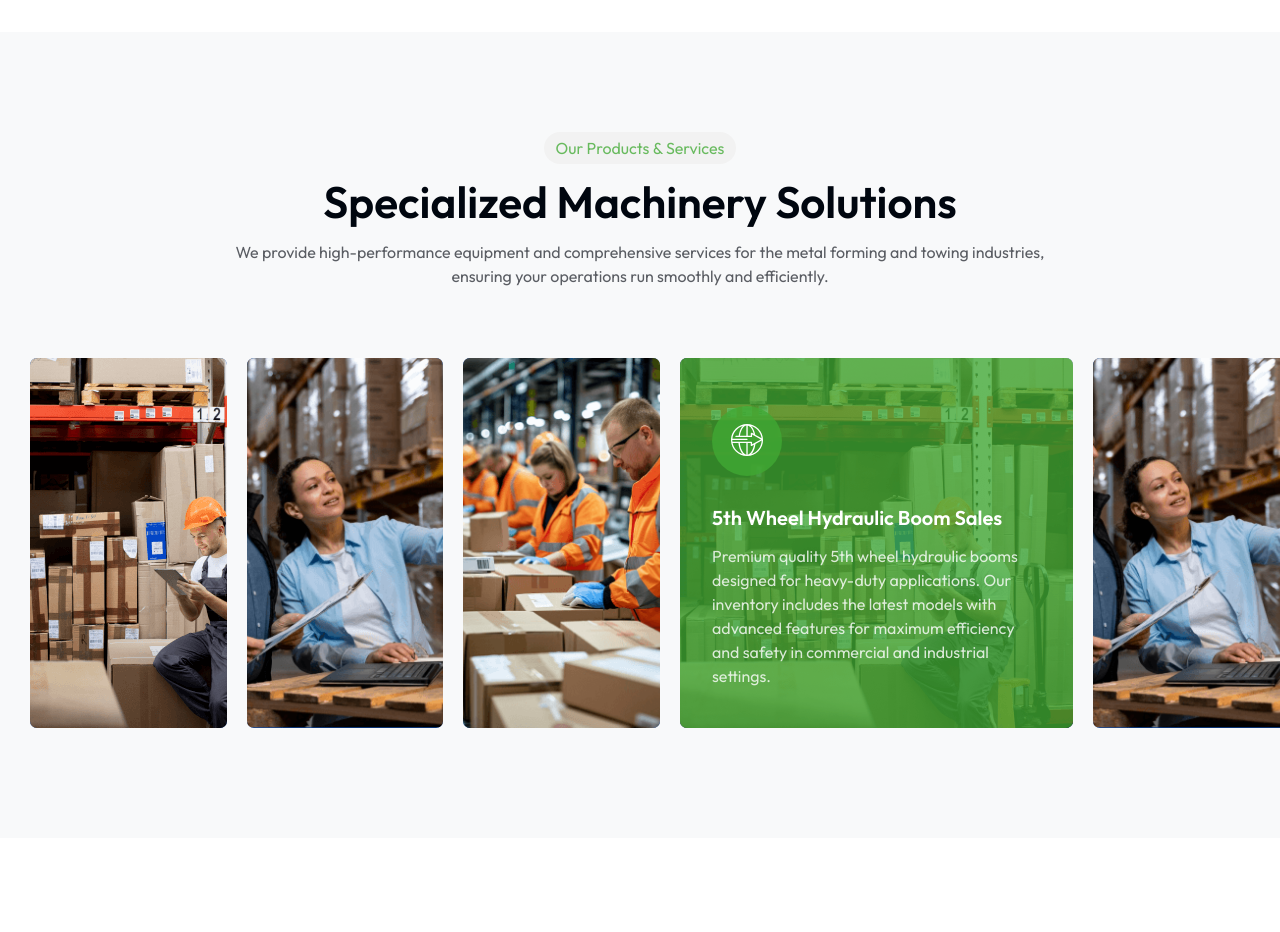
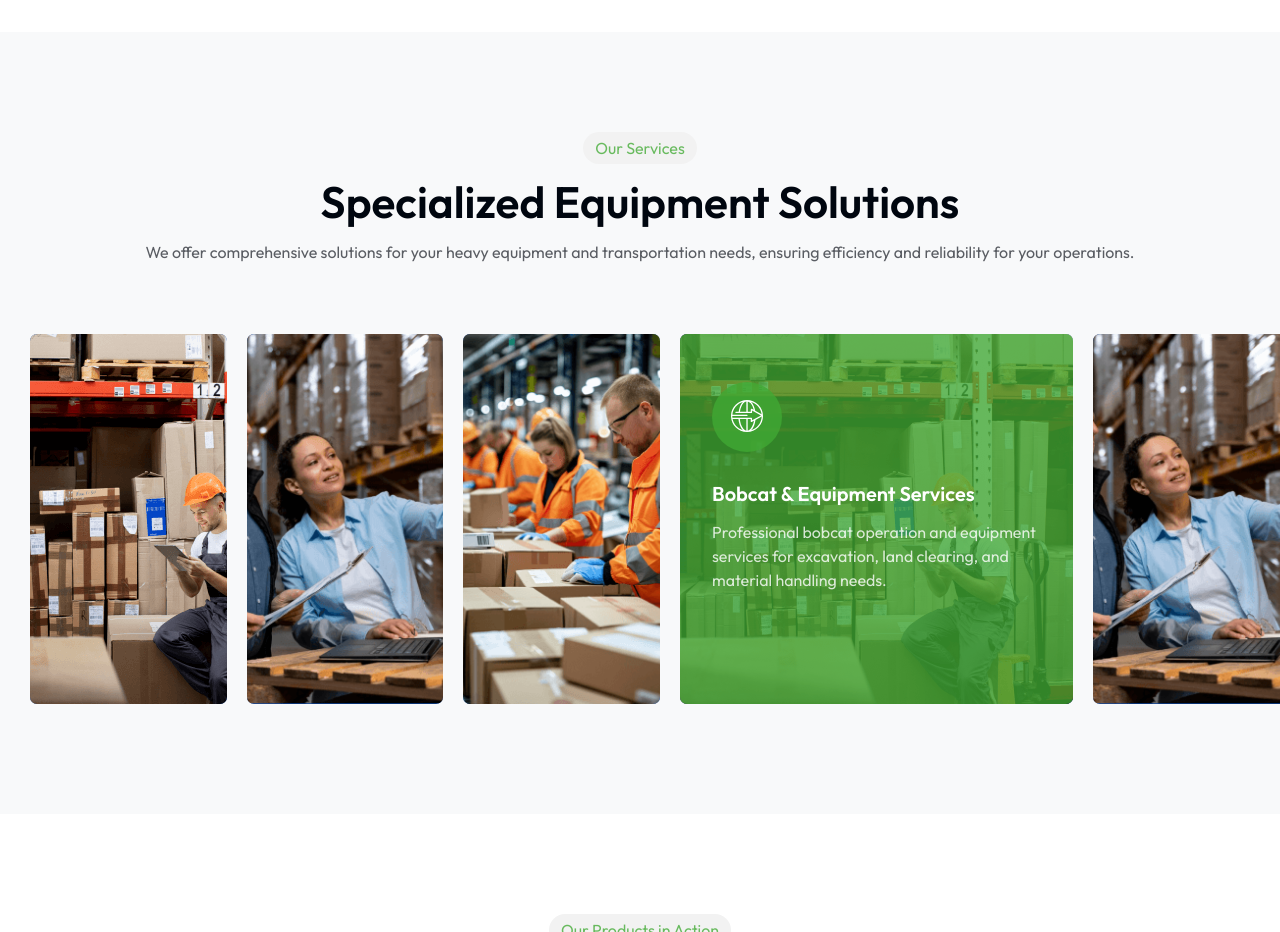
Before and after one commit to julioarhernandez/fifthwheelco, a website: page src/index.html in a window 1280 px wide. Shown: the part 1720-2652 px from the top of the page. Drawn offline with nearby package versions, Linux system fonts and the light colour scheme; files that its build step writes are made by us from their sources; files whose address does not match are found by name.

Commit message:
services

```diff
--- a/src/index.html
+++ b/src/index.html
@@ -183,66 +183,66 @@
     <section class="ca-service-3 cream-bg-3 pt-100 pb-70">
        <div class="container">
           <div class="ca-portfolio-content-3 ca-sec-content-3 text-center mb-60 aos-init aos-animate" data-aos="fade-up" data-aos-duration="800">
-             <h5 class="ca-section-subtitle subtitle-bg-6 p-relative theme-color-3 br-50">Our Products & Services</h5>
-             <h2 class="ca-section-title theme-black-3 fnw-600 pt-16">Specialized Machinery Solutions</h2>
-             <p class="pt-16">We provide high-performance equipment and comprehensive services for the metal forming and towing industries,<br> ensuring your operations run smoothly and efficiently.</p>
+             <h5 class="ca-section-subtitle subtitle-bg-6 p-relative theme-color-3 br-50">Our Services</h5>
+             <h2 class="ca-section-title theme-black-3 fnw-600 pt-16">Specialized Equipment Solutions</h2>
+             <p class="pt-16">We offer comprehensive solutions for your heavy equipment and transportation needs, ensuring efficiency and reliability for your operations.</p>
           </div>
        </div>
        <!-- expand gallery start -->
        <div class="expand-container">
           <!-- single item -->
           <div class="slide">
-             <img class="expand-slide-img" src="assets/img/service/ca-expand-gallery3.1.png" alt="">
+             <img class="expand-slide-img" src="assets/img/service/ca-expand-gallery3.1.png" alt="Hydraulic 5th Wheel Cranes">
              <div class="expand-slide-ic-box">
                 <div class="ca-expand-ic">
                    <span><img src="assets/img/icon/ca-expand-ic3.1.svg" alt=""></span>
                 </div>
-                <h2 class="ca-expand-title"><a href="#">5th Wheel Hydraulic Boom Sales</a></h2>
-                <p>Premium quality 5th wheel hydraulic booms designed for heavy-duty applications. Our inventory includes the latest models with advanced features for maximum efficiency and safety in commercial and industrial settings.</p>
+                <h2 class="ca-expand-title"><a href="#">Hydraulic 5th Wheel Cranes</a></h2>
+                <p>Premium-quality hydraulic cranes designed for maximum lifting power and durability in industrial and commercial applications.</p>
              </div>
           </div>
           <!-- single item -->
           <div class="slide">
-             <img class="expand-slide-img" src="assets/img/service/ca-expand-gallery3.2.png" alt="">
+             <img class="expand-slide-img" src="assets/img/service/ca-expand-gallery3.2.png" alt="Pickup Truck Cranes">
              <div class="expand-slide-ic-box">
                 <div class="ca-expand-ic">
                    <span><img src="assets/img/icon/ca-expand-ic3.1.svg" alt=""></span>
                 </div>
-                <h2 class="ca-expand-title"><a href="#">5th Wheel Hydraulic Boom Sales</a></h2>
-                <p>Premium quality 5th wheel hydraulic booms designed for heavy-duty applications. Our inventory includes the latest models with advanced features for maximum efficiency and safety in commercial and industrial settings.</p>
+                <h2 class="ca-expand-title"><a href="#">Pickup Truck Cranes</a></h2>
+                <p>Versatile and compact cranes mounted on pickup trucks for efficient light to medium-duty lifting operations.</p>
              </div>
           </div>
           <!-- single item -->
           <div class="slide">
-             <img class="expand-slide-img" src="assets/img/service/ca-expand-gallery3.3.png" alt="">
+             <img class="expand-slide-img" src="assets/img/service/ca-expand-gallery3.3.png" alt="Heavy-Duty Trailers">
              <div class="expand-slide-ic-box">
                 <div class="ca-expand-ic">
                    <span><img src="assets/img/icon/ca-expand-ic3.1.svg" alt=""></span>
                 </div>
-                <h2 class="ca-expand-title"><a href="#">5th Wheel Hydraulic Boom Sales</a></h2>
-                <p>Premium quality 5th wheel hydraulic booms designed for heavy-duty applications. Our inventory includes the latest models with advanced features for maximum efficiency and safety in commercial and industrial settings.</p>
+                <h2 class="ca-expand-title"><a href="#">Heavy-Duty Trailers</a></h2>
+                <p>Robust trailers designed for safe and efficient transportation of heavy equipment and machinery.</p>
              </div>
           </div>
           <!-- single item -->
           <div class="slide active">
-             <img class="expand-slide-img" src="assets/img/service/ca-expand-gallery3.1.png" alt="">
+             <img class="expand-slide-img" src="assets/img/service/ca-expand-gallery3.1.png" alt="Bobcat & Equipment Services">
              <div class="expand-slide-ic-box">
                 <div class="ca-expand-ic">
                    <span><img src="assets/img/icon/ca-expand-ic3.1.svg" alt=""></span>
                 </div>
-                <h2 class="ca-expand-title"><a href="#">5th Wheel Hydraulic Boom Sales</a></h2>
-                <p>Premium quality 5th wheel hydraulic booms designed for heavy-duty applications. Our inventory includes the latest models with advanced features for maximum efficiency and safety in commercial and industrial settings.</p>
+                <h2 class="ca-expand-title"><a href="#">Bobcat & Equipment Services</a></h2>
+                <p>Professional bobcat operation and equipment services for excavation, land clearing, and material handling needs.</p>
              </div>
           </div>
           <!-- single item -->
           <div class="slide">
-             <img class="expand-slide-img" src="assets/img/service/ca-expand-gallery3.2.png" alt="">
+             <img class="expand-slide-img" src="assets/img/service/ca-expand-gallery3.2.png" alt="Forklift & Material Handling">
              <div class="expand-slide-ic-box">
                 <div class="ca-expand-ic">
                    <span><img src="assets/img/icon/ca-expand-ic3.1.svg" alt=""></span>
                 </div>
-                <h2 class="ca-expand-title"><a href="#">5th Wheel Hydraulic Boom Sales</a></h2>
-                <p>Premium quality 5th wheel hydraulic booms designed for heavy-duty applications. Our inventory includes the latest models with advanced features for maximum efficiency and safety in commercial and industrial settings.</p>
+                <h2 class="ca-expand-title"><a href="#">Forklift & Material Handling</a></h2>
+                <p>Comprehensive forklift rental and material handling solutions for warehouses and industrial facilities.</p>
              </div>
           </div>
        </div>
```
